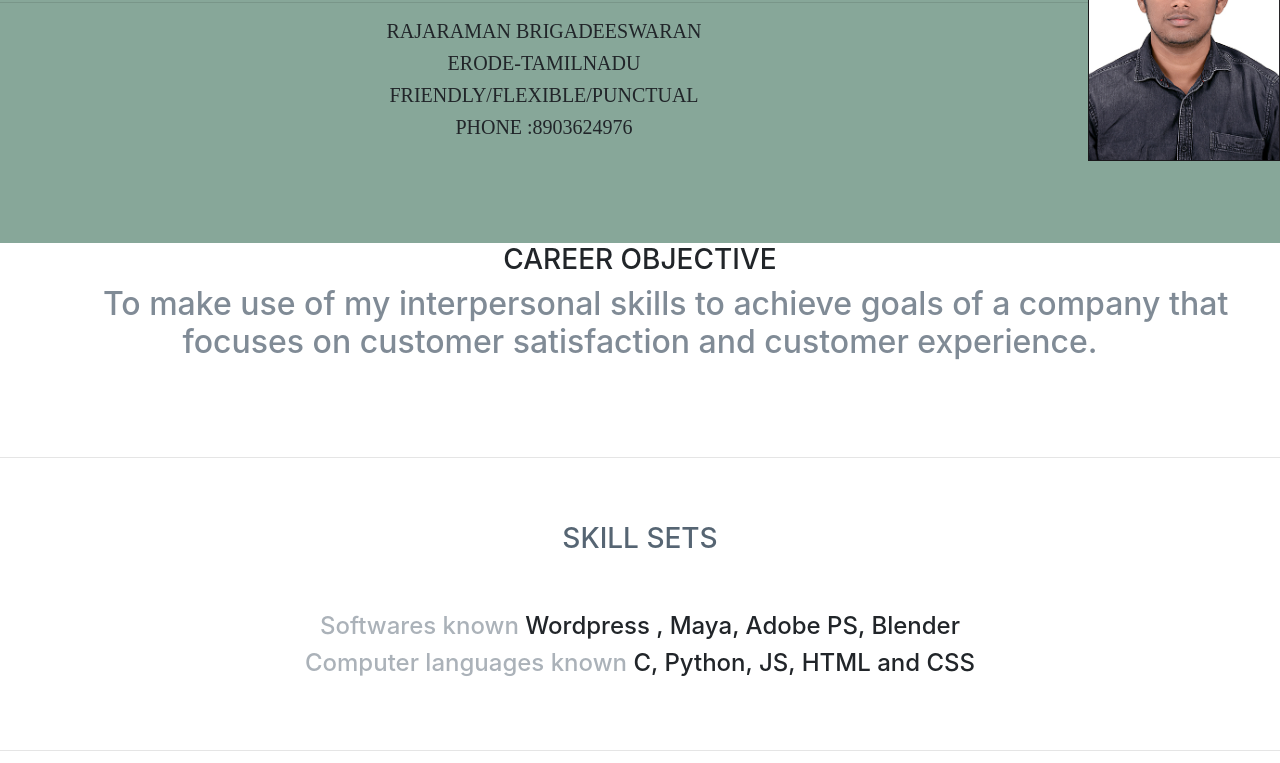
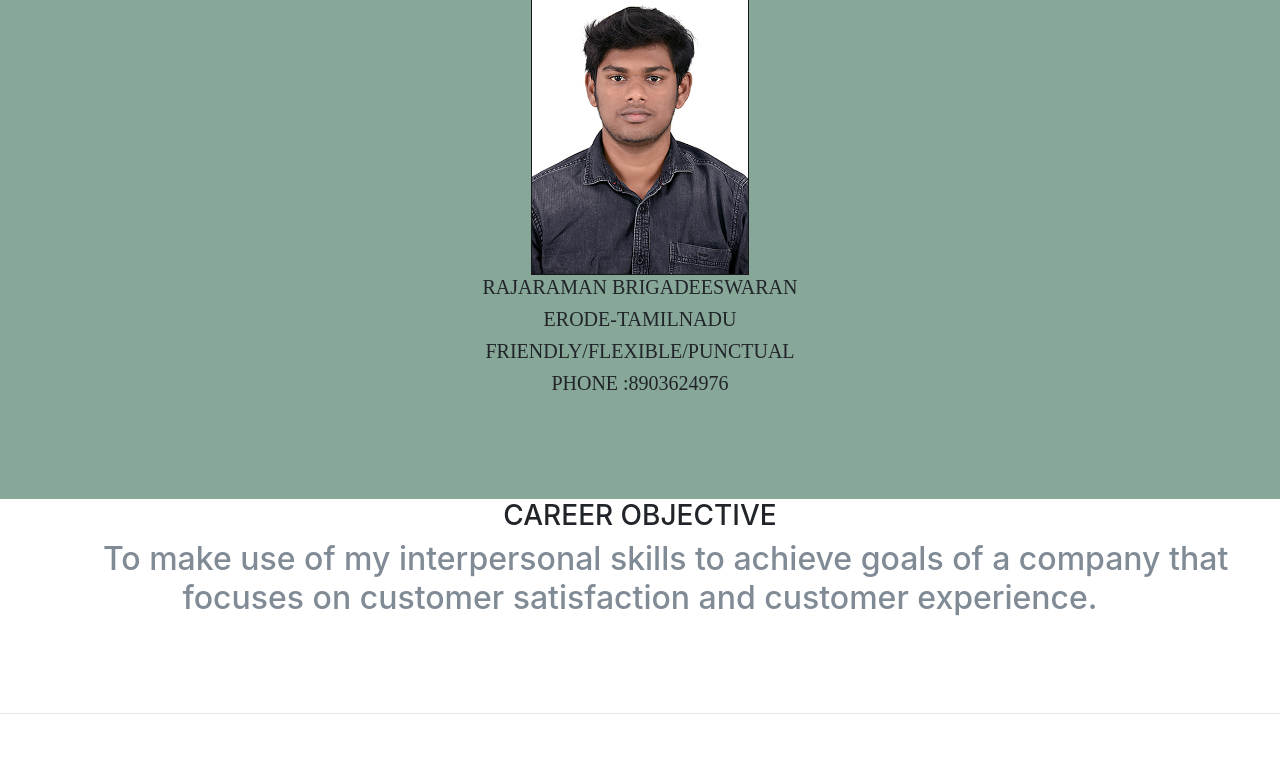
Before and after one commit to rajaraman2612/portfolio, a plain HTML site: page index.html in a window 1280 px wide. Shown: the part 86-849 px from the top of the page. Drawn offline with nearby package versions, Linux system fonts and the light colour scheme.

Commit message:
Update index.html

```diff
--- a/index.html
+++ b/index.html
@@ -14,9 +14,10 @@
 <body>
 	<center>
 	<div class="top">
-		<img  src="me.jpg" class= "img-thumbnailed" width="15%" align="right"><br>
-		<h1> MY PORTFOLIO</h1>
+				<h1> MY PORTFOLIO</h1>
 		<hr>
+		<img  src="me.jpg" class= "img-thumbnailed" width="17%" align="center"><br>
+
 		<h5>RAJARAMAN BRIGADEESWARAN</h5>
 		<h5>ERODE-TAMILNADU </h5>
 		<h5>FRIENDLY/FLEXIBLE/PUNCTUAL</h5>
```
